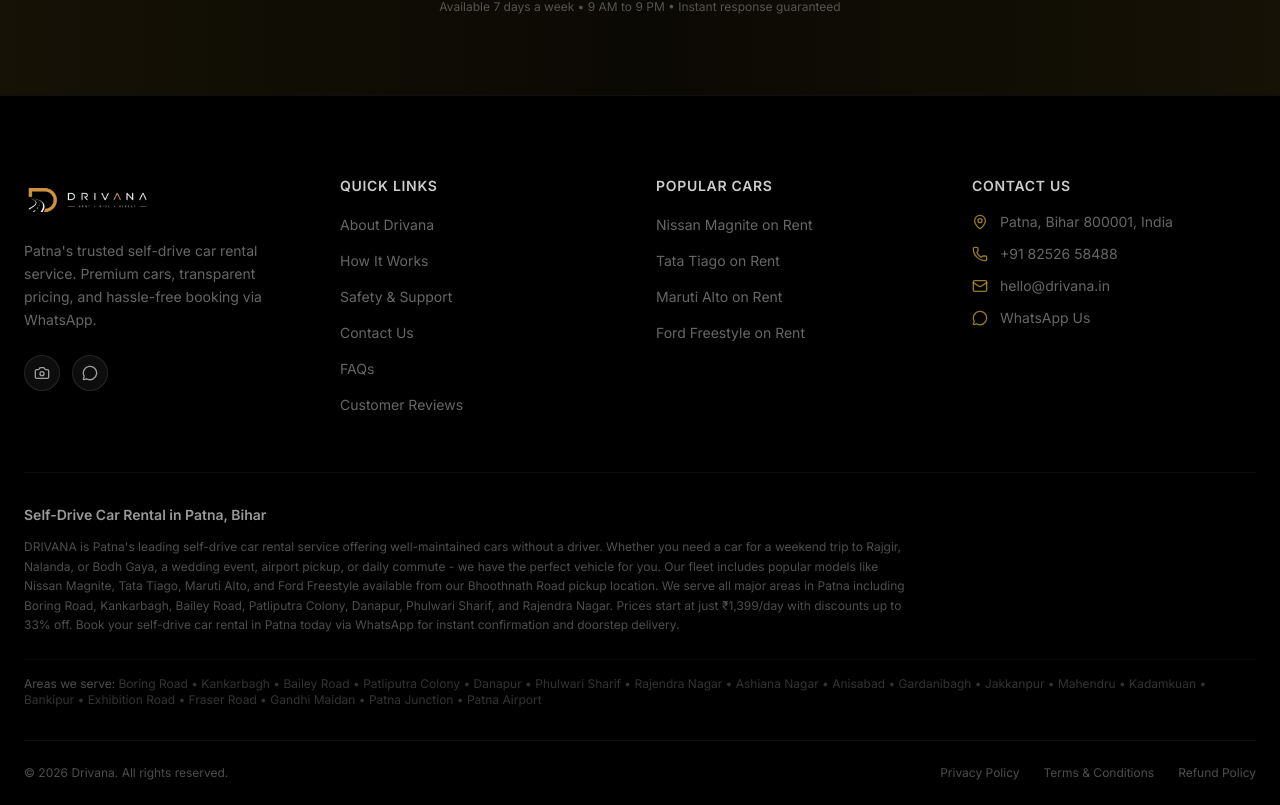
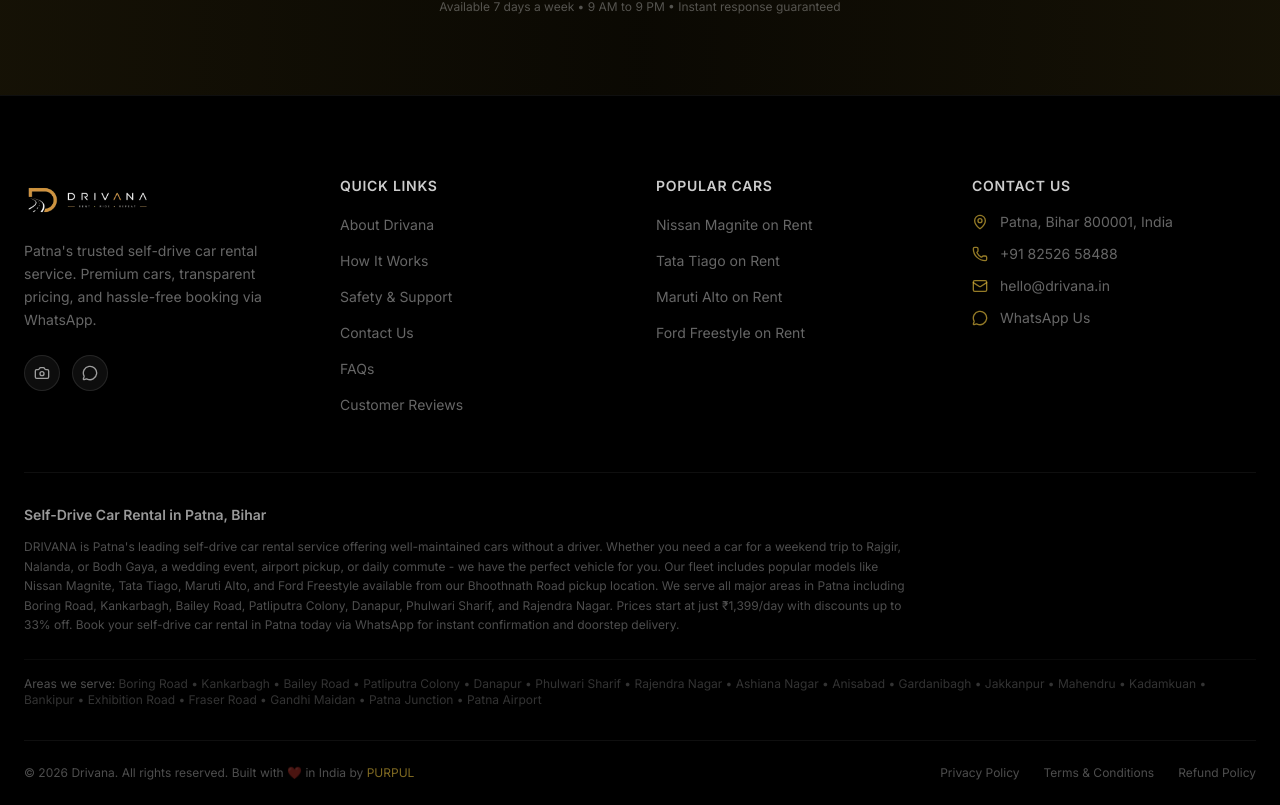
Before and after one commit to rvshekhar10/drivana, a Next.js app: page / in a window 1280 px wide. Shown: the part 6136-6941 px from the top of the page. Built offline with nearby package versions, Linux system fonts and the light colour scheme.

Commit message:
chore: add PURPUL credit to footer

```diff
--- a/src/components/Footer.tsx
+++ b/src/components/Footer.tsx
@@ -237,7 +237,15 @@
         {/* Bottom Bar */}
         <div className="mt-8 py-6 border-t border-white/[0.06] flex flex-col sm:flex-row items-center justify-between gap-4">
           <p className="text-xs text-white/30">
-            © {new Date().getFullYear()} Drivana. All rights reserved.
+            © {new Date().getFullYear()} Drivana. All rights reserved. Built with ❤️ in India by{" "}
+            <a
+              href="https://purpul.in"
+              target="_blank"
+              rel="noopener noreferrer"
+              className="text-gold/60 hover:text-gold transition-colors"
+            >
+              PURPUL
+            </a>
           </p>
           <div className="flex items-center gap-6">
             <a
```
